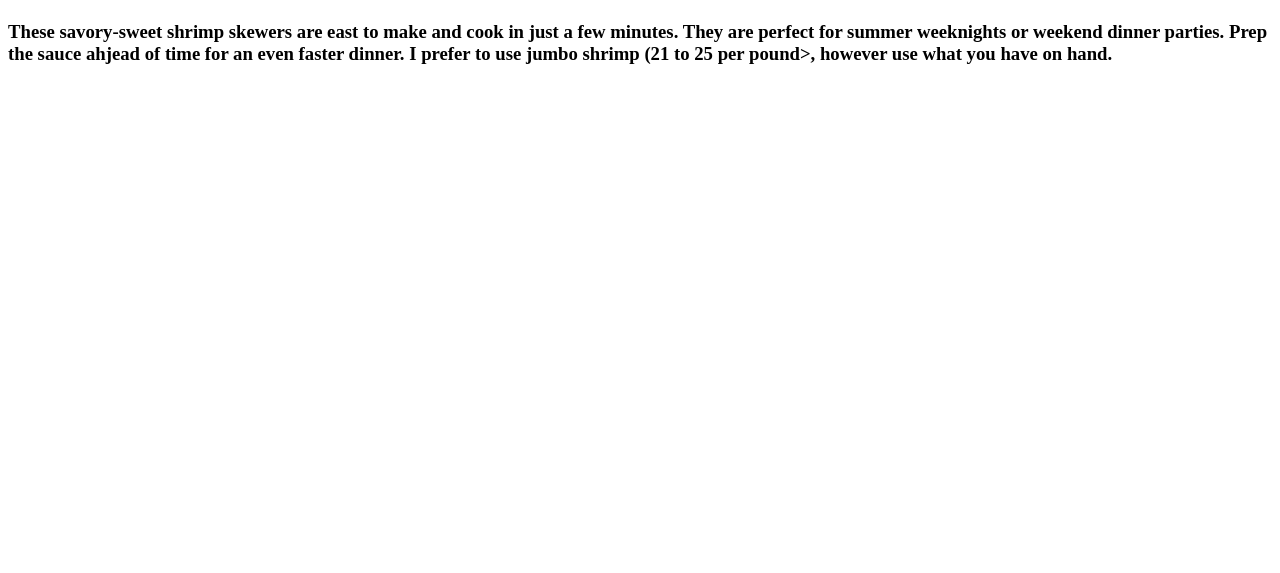
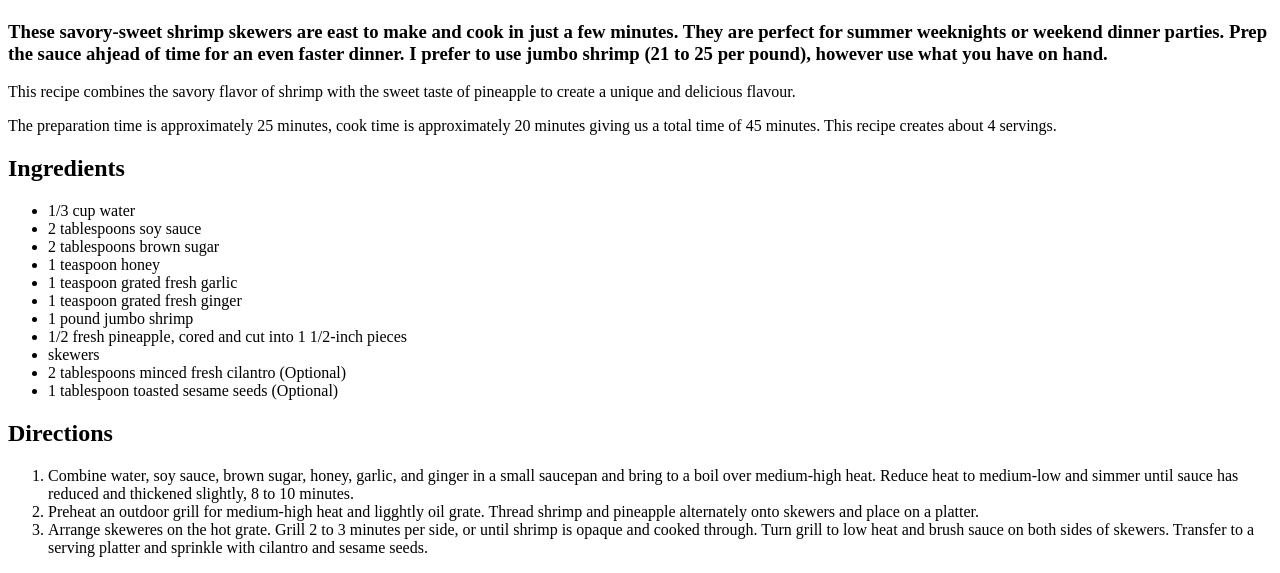
Before and after one commit to holoesque/odin-recipes, a plain HTML site: page recipes/teriyakishrimpandpineapple.html in a window 1280 px wide. Shown: the part 1582-2155 px from the top of the page. Before the commit the page ends 1665 px from the top, so only its background shows below. Drawn offline with Linux system fonts and the light colour scheme.

Commit message:
Add recipe for Teriyaki Shrimp and Pineapple
Also sets up the general layout that the other recipes
will follow.

```diff
--- a/recipes/teriyakishrimpandpineapple.html
+++ b/recipes/teriyakishrimpandpineapple.html
@@ -7,15 +7,59 @@
 
     <body>
         <h1>Grilled Teriyaki Shrimp and Pineapple</h1>
-
         <img src="../img/teriyakishrimp.jpg" alt="Grilled Teriyaki Shrimp and Pineapple">
-
         <h3>
             These savory-sweet shrimp skewers are east to make and cook in just
             a few minutes. They are perfect for summer weeknights or weekend
             dinner parties. Prep the sauce ahjead of time for an even faster dinner.
-            I prefer to use jumbo shrimp (21 to 25 per pound>, however use what
+            I prefer to use jumbo shrimp (21 to 25 per pound), however use what
             you have on hand.
         </h3>
+
+        <p>
+            This recipe combines the savory flavor of shrimp with the sweet taste
+            of pineapple to create a unique and delicious flavour.
+        </p>
+        <p>
+            The preparation time is approximately 25 minutes, cook time is approximately
+            20 minutes giving us a total time of 45 minutes. This recipe creates
+            about 4 servings.
+        </p>
+
+        <h2>Ingredients</h2>
+        <ul>
+            <li>1/3 cup water</li>
+            <li>2 tablespoons soy sauce</li>
+            <li>2 tablespoons brown sugar</li>
+            <li>1 teaspoon honey</li>
+            <li>1 teaspoon grated fresh garlic</li>
+            <li>1 teaspoon grated fresh ginger</li>
+            <li>1 pound jumbo shrimp</li>
+            <li>1/2 fresh pineapple, cored and cut into 1 1/2-inch pieces</li>
+            <li>skewers</li>
+            <li>2 tablespoons minced fresh cilantro (Optional)</li>
+            <li>1 tablespoon toasted sesame seeds (Optional)</li>
+        </ul>
+
+        <h2>Directions</h2>
+        <ol>
+            <li>
+                Combine water, soy sauce, brown sugar, honey, garlic, and ginger
+                in a small saucepan and bring to a boil over medium-high heat.
+                Reduce heat to medium-low and simmer until sauce has reduced and
+                thickened slightly, 8 to 10 minutes.
+            </li>
+            <li>
+                Preheat an outdoor grill for medium-high heat and ligghtly oil grate.
+                Thread shrimp and pineapple alternately onto skewers and place
+                on a platter.
+            </li>
+            <li>
+                Arrange skeweres on the hot grate. Grill 2 to 3 minutes per side, or
+                until shrimp is opaque and cooked through. Turn grill to low heat
+                and brush sauce on both sides of skewers. Transfer to a serving
+                platter and sprinkle with cilantro and sesame seeds.
+            </li>
+        </ol>
     </body>
 </html>
```
